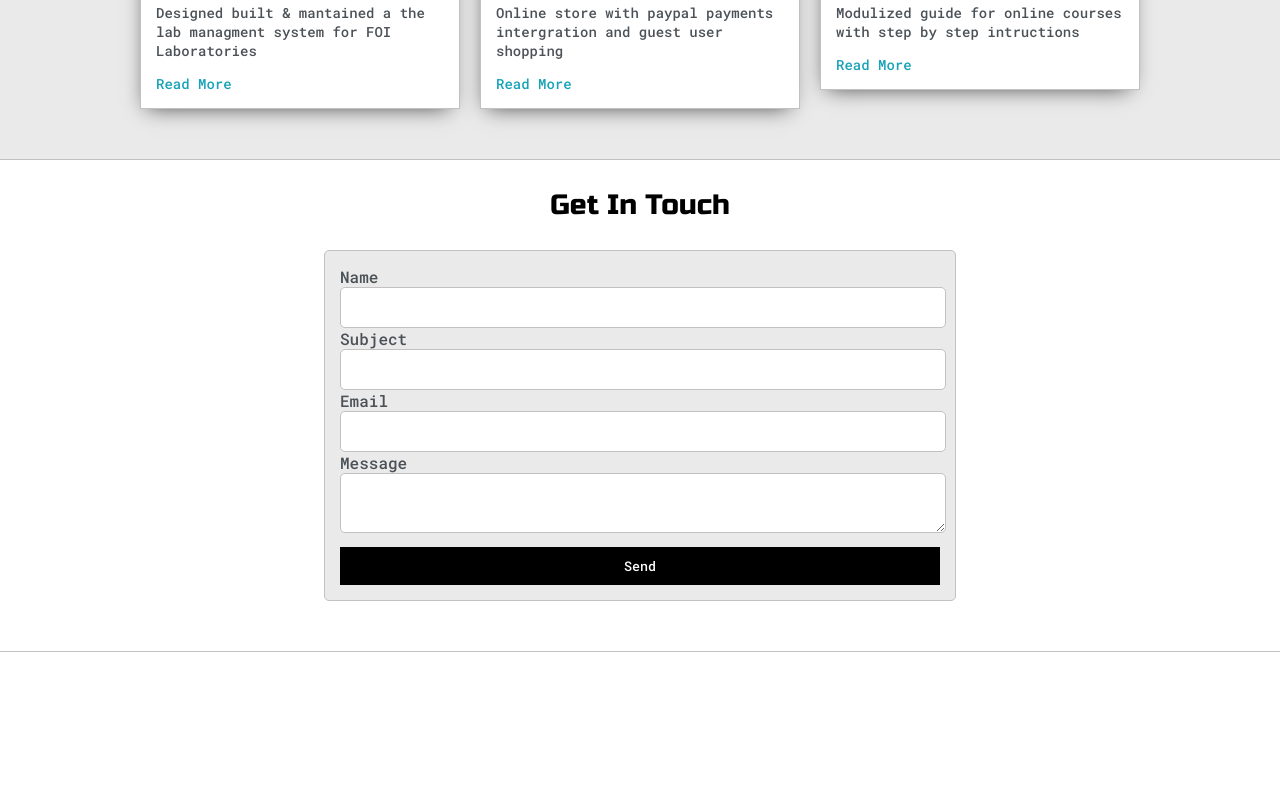
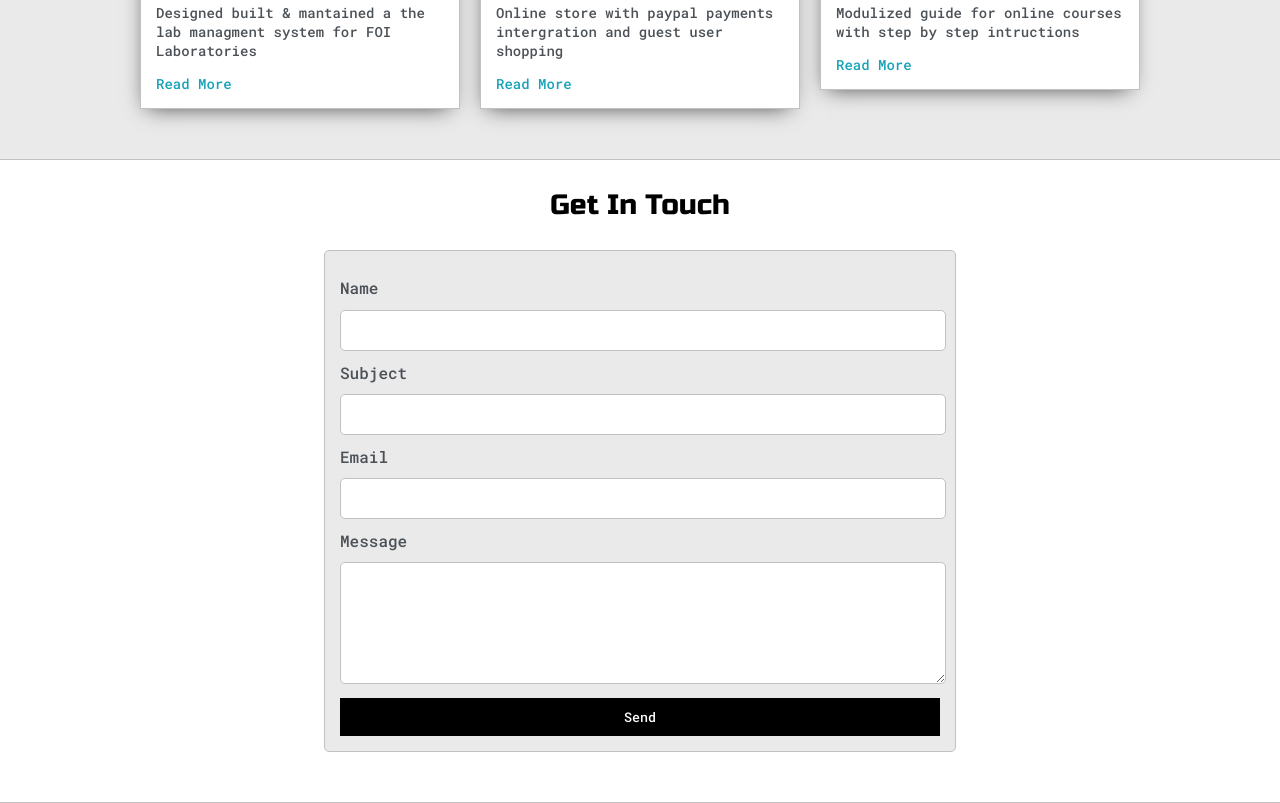
Before and after one commit to Annie-Huang/portfolio-website2, a website: page index.html in a window 1280 px wide. Shown: the part 1613-2416 px from the top of the page. Before the commit the page ends 2265 px from the top, so only its background shows below. Drawn offline with Linux system fonts and the light colour scheme.

Commit message:
Style the label and the textarea

```diff
--- a/default.css
+++ b/default.css
@@ -349,6 +349,15 @@ h6 { font-size: 16px;}
   margin-bottom: 50px;
 }
 
+#contact-form label{
+  line-height: 2.7em;
+}
+
+#contact-form textarea{
+  min-height: 100px;
+  font-size: 14px;
+}
+
 .input-field{
   width: 100%;
   padding-top: 10px;
```
